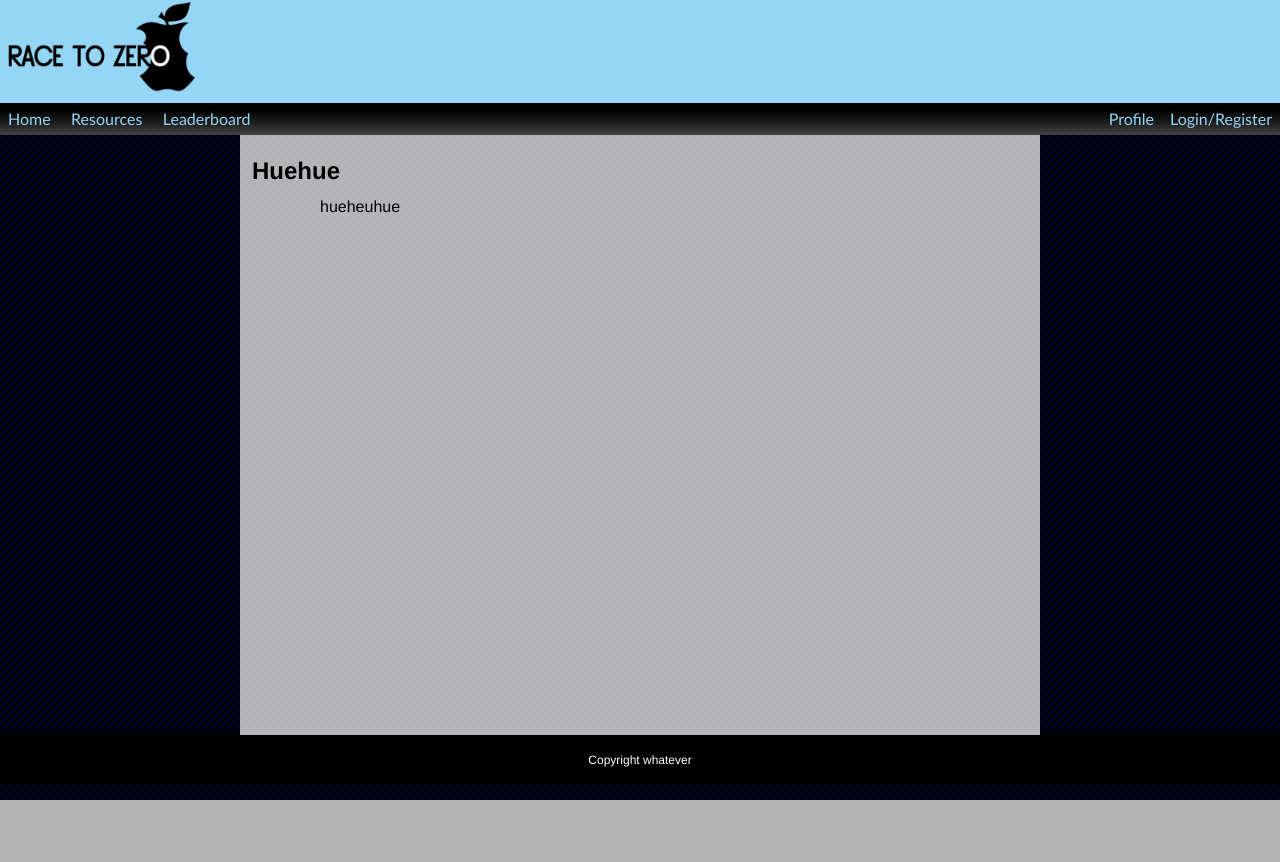
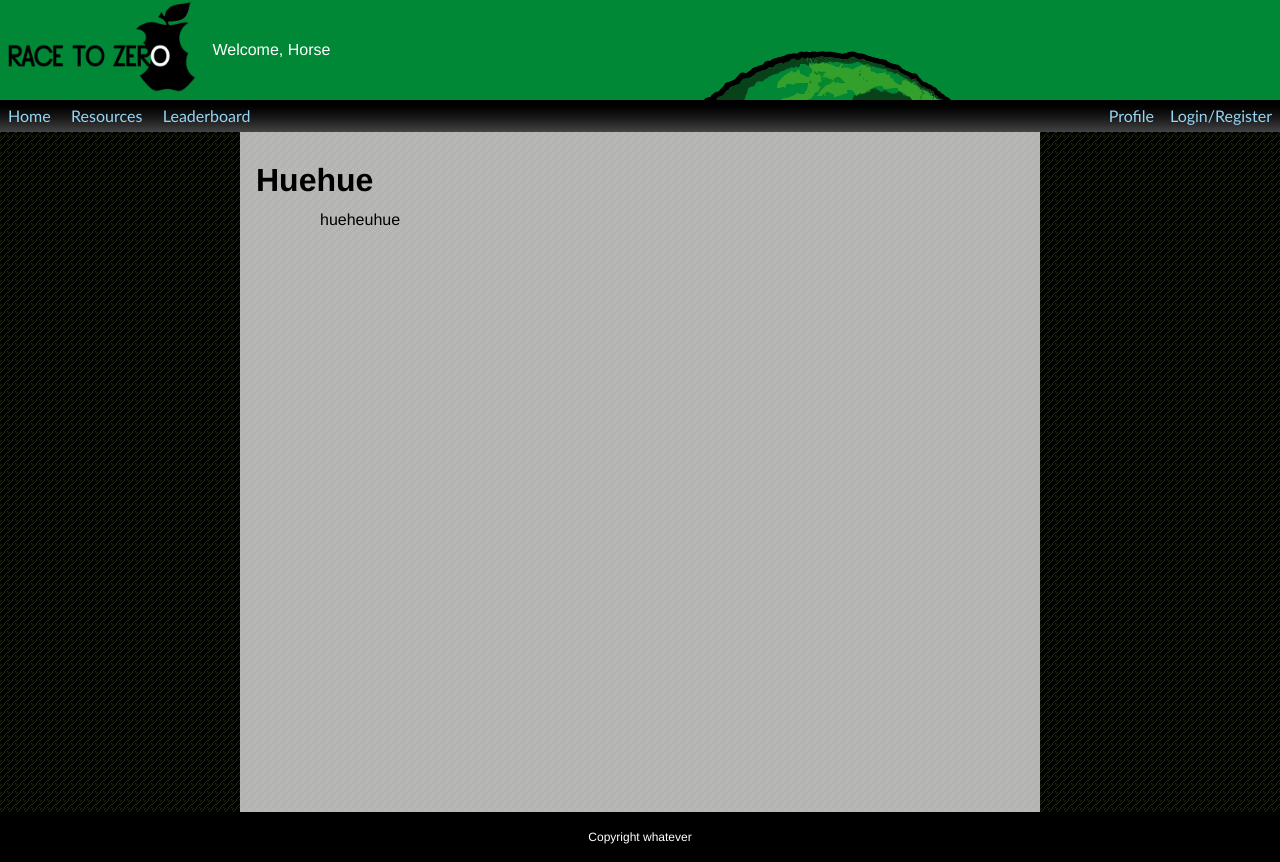
Before and after one commit to paulszefer/RaceToZero, a PHP site: page /template.html in a window 1280 px wide. Before the commit the page ends 800 px from the top, so only its background shows below. Run offline with PHP 8.4, Linux system fonts and the light colour scheme.

Commit message:
template so far

```diff
--- a/RTZ/css/template.css
+++ b/RTZ/css/template.css
@@ -10,6 +10,17 @@
 }
 .navlogo{
 	background-color: #95d5f5;/*#3d2e1f;*/
+	background-image: url('../img/bannerBG.gif');
+}
+.navlogo img, .navlogo .loginstatus{
+	display: inline-block;
+	vertical-align: middle;
+}
+.loginstatus{
+	color:white;
+	font-size: 1em;
+	padding:0.5em;
+
 }
 .navlinks ul{
 	margin:0;
@@ -25,12 +36,13 @@
 .navlinks a:hover{
 	border-bottom: 4px solid #95d5f5;
 }
+
 .navbuttonright{
 	float:right;
 }
 /*body shenanigans*/
 body{
-	background-image: url('../img/bgmesh4.png');
+	background-image: url('../img/bgmesh6.png');
 	font-family: helvetica;
 }
 
@@ -38,6 +50,7 @@ body{
 	width:80%;
 	min-height:600px;
 	max-width: 800px;
+	height: 85vh;
 	margin:auto;
 	background-color: rgba(255, 255, 255, 0.7);
 }
@@ -45,7 +58,7 @@ body{
 	padding:0.5em;
 	padding-top: 1em;
 	padding-bottom: 0;
-	font-size: 1.5em;
+	font-size: 2em;
 	font-weight: bold;
 }
 .contentactual p{
@@ -53,9 +66,15 @@ body{
 	text-align: justify;
 	width:80%;
 }
-@media only screen and (max-width: 420px) {
+@media only screen and (max-width: 600px) {
     .contentactual {
         width:100%;
+    }
+    .navlinks{
+    	display:none;
+    }
+    .navburger{
+    	display:;
     }
 }
 .footercontent{
--- a/RTZ/template.html
+++ b/RTZ/template.html
@@ -3,7 +3,7 @@
 	<head>
 		<link rel="stylesheet" href="css/masterreset.css">
 		<link rel="stylesheet" href="css/template.css">
-
+		<script src='js/template.js'></script>
 	</head>
 	</html>
 	<body>
@@ -11,13 +11,16 @@
 			<div id='navCont'>
 				<div class='navlogo'>
 					<a href='index.html'><img src='img/logo.png' alt='logo'></a>
+					<div class='loginstatus'>
+						<p>Welcome, Horse</p>
+					</div>
 				</div>
-				<div class='navlinks'>
+			<div class='navlinks'>
 					<ul>
 						<a href='index.html'><li class='navbuttonleft'>Home</li></a>
 						<a href='resource.html'><li class='navbuttonleft'>Resources</li></a>
 						<a href='login.html'><li class='navbuttonright'>Login/Register</li></a>
-						<a href='.profilehtml'><li class='navbuttonright'>Profile</li></a>
+						<a href='profile.html'><li class='navbuttonright'>Profile</li></a>
 						<a href='leaderboard.html'><li class='navbuttonleft'>Leaderboard</li></a>
 					</ul>
 				</div>
```
Also changed, not shown: RTZ/img/backgroundmesh.png (deleted), RTZ/img/bannerBG.gif (added), RTZ/img/bgmesh5.png (added), RTZ/img/bgmesh6.png (added), RTZ/img/mesh.jpg (deleted), RTZ/img/metal+texture+pattern+13.jpg (deleted), RTZ/js/template.js (added).
